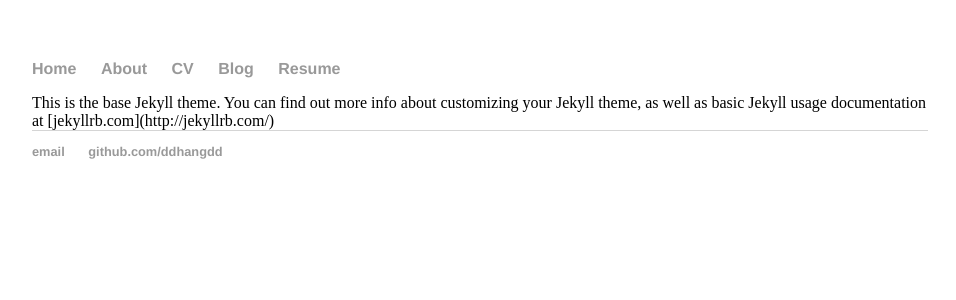
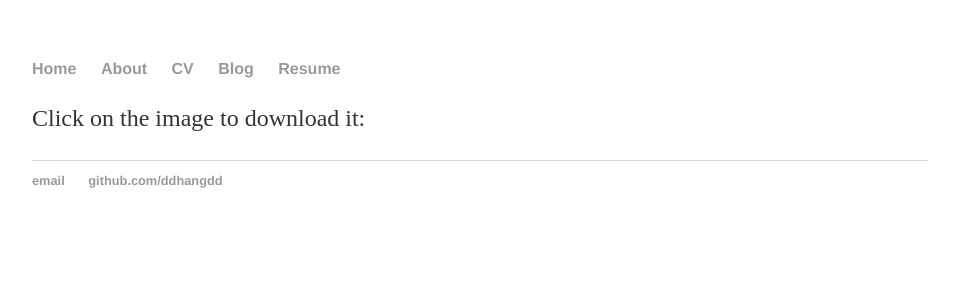
Before and after one commit to ddhangdd/ddhangdd.github.io, a Jekyll site: the page built from resume/index.html, in a window 1280 px wide. Shown: the top 300 px of the page, without its empty margins (160-1116 px from the left). Built offline with Jekyll 4.4.1, drawn with Linux system fonts in a browser that asks for light colours.

Commit message:
Update index.html

```diff
--- a/resume/index.html
+++ b/resume/index.html
@@ -4,4 +4,6 @@ title: Resume
 permalink: /resume/
 ---
 
-This is the base Jekyll theme. You can find out more info about customizing your Jekyll theme, as well as basic Jekyll usage documentation at [jekyllrb.com](http://jekyllrb.com/)
+<p>Click on the image to download it:<p>
+<a href="/pdf/HW_2.pdf" download as PDF>
+</a>
```
